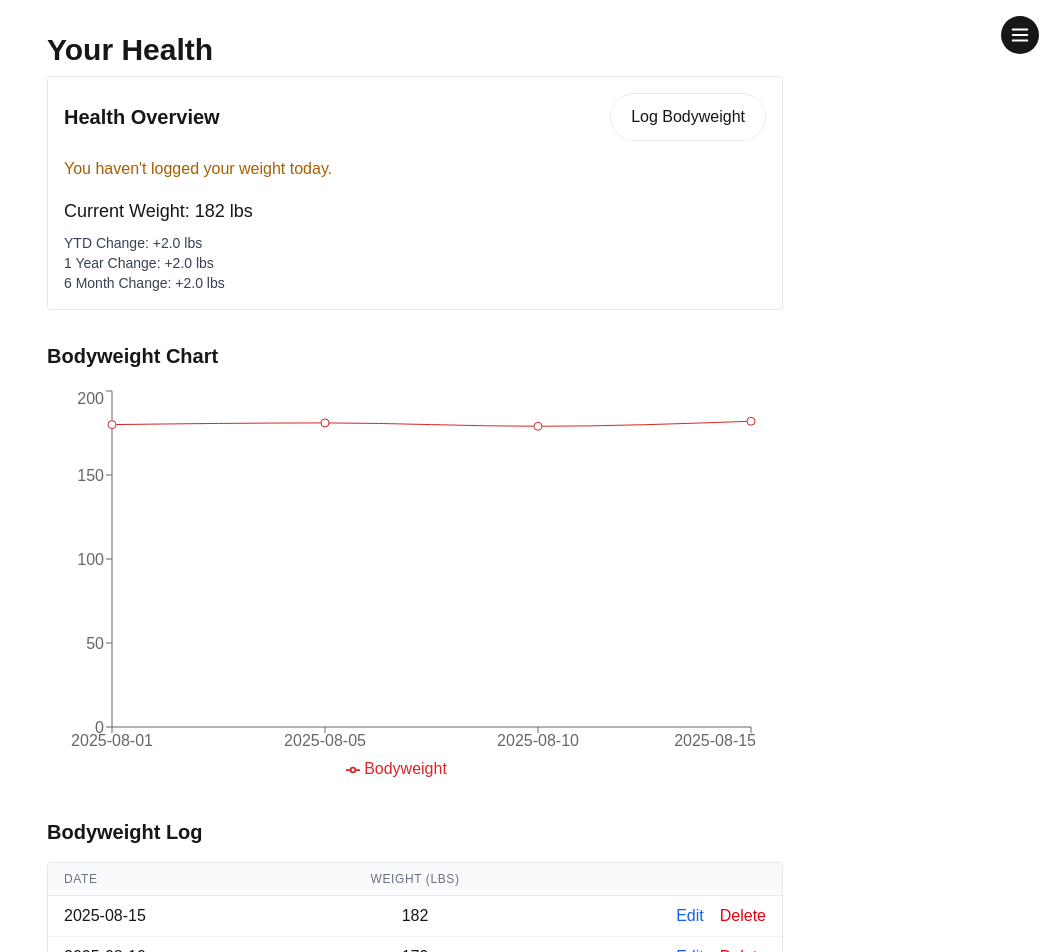
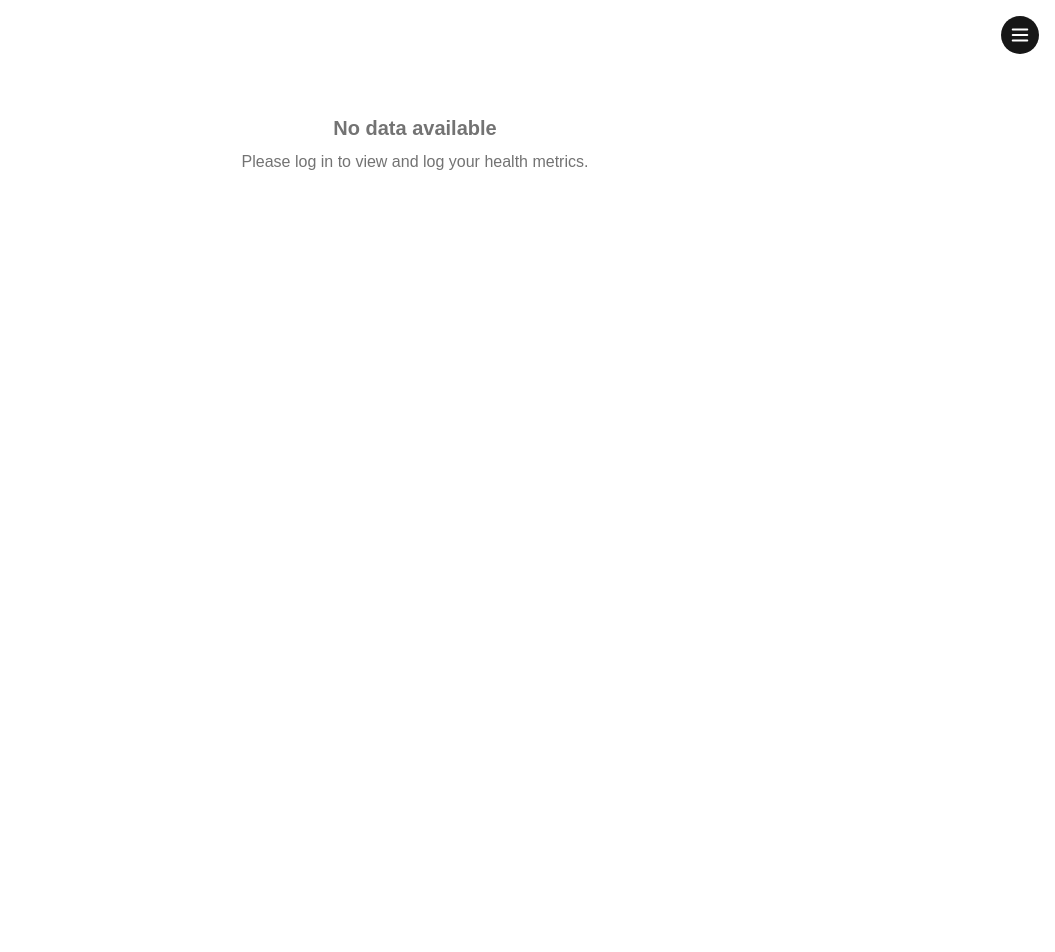
Before and after one commit to Mitchell-Conrad-20/workout-tracker, a Next.js app: page /health in a window 1280 px wide. Shown: the top 952 px of the page, without its empty margins (225-1280 px from the left). After the commit the page ends 800 px from the top, so only its background shows below. Built offline with nearby package versions, Linux system fonts and the light colour scheme.

Commit message:
completed weight metrics on health page

```diff
--- a/app/health/page.tsx
+++ b/app/health/page.tsx
@@ -1,118 +1,210 @@
+
 'use client';
 
-import React, { useState } from 'react';
+import React, { useEffect, useState, useMemo } from 'react';
+import { format } from 'date-fns';
 import Button from '@/components/Button';
 import Modal from '@/components/Modal';
-import Chart from '@/components/Chart';
 import Input from '@/components/Input';
+import supabase from '@/lib/supabase';
+import AuthModal from '@/components/AuthModal';
+import { useAuthModal } from '@/hooks/useAuthModal';
 import DatePicker from '@/components/DatePicker';
-import { format } from 'date-fns';
+import {
+  LineChart,
+  Line,
+  XAxis,
+  YAxis,
+  Tooltip,
+  ResponsiveContainer,
+} from 'recharts';
 
-// Mock bodyweight entry type
-interface BodyweightEntry {
+type HealthRow = {
   id: number;
-  weight: number;
-  date: string;
+  user_id: string;
+  date: string;            // YYYY-MM-DD
+  bodyweight_kg: number | null;
+  notes: string | null;
+  created_at: string;
+};
+
+const KG_PER_LB = 0.45359237;
+
+export default function HealthPage() {
+  const { open, setOpen, isAuthenticated } = useAuthModal();
+
+  const [selectedDate, setSelectedDate] = useState<string>(() => {
+    const d = new Date();
+    const m = `${d.getMonth() + 1}`.padStart(2, '0');
+    const day = `${d.getDate()}`.padStart(2, '0');
+    return `${d.getFullYear()}-${m}-${day}`;
+  });
+  const [unit, setUnit] = useState<'lb' | 'kg'>('lb');
+  const [weightInput, setWeightInput] = useState<string>('');
+  const [notes, setNotes] = useState<string>('');
+  const [history, setHistory] = useState<HealthRow[]>([]);
+  const [loading, setLoading] = useState<boolean>(true);
+  const [saving, setSaving] = useState<boolean>(false);
+  const [msg, setMsg] = useState<string>('');
+  const [err, setErr] = useState<string>('');
+
+  const weightAsKg = useMemo(() => {
+    const n = Number(weightInput);
+    if (!Number.isFinite(n) || n <= 0) return null;
+    return unit === 'lb' ? n * KG_PER_LB : n;
+  }, [weightInput, unit]);
+
+  useEffect(() => {
+    (async () => {
+      setLoading(true);
+      setErr('');
+      setMsg('');
+
+      const { data: auth } = await supabase.auth.getUser();
+      const userId = auth.user?.id;
+      if (!userId) {
+        setHistory([]);
+        setLoading(false);
+        return;
       }
 
-export default function Health() {
-  // Mock state for bodyweight entries
-  const [bodyweights, setBodyweights] = useState<BodyweightEntry[]>([
-    { id: 1, weight: 180, date: '2025-08-01' },
-    { id: 2, weight: 181, date: '2025-08-05' },
-    { id: 3, weight: 179, date: '2025-08-10' },
-    { id: 4, weight: 182, date: '2025-08-15' },
-  ]);
-  const [isModalOpen, setIsModalOpen] = useState(false);
-  const [weightInput, setWeightInput] = useState('');
-  const [dateInput, setDateInput] = useState(format(new Date(), 'yyyy-MM-dd'));
-  // Edit modal state
-  const [editModalOpen, setEditModalOpen] = useState(false);
-  const [editId, setEditId] = useState<number | null>(null);
-  const [editWeight, setEditWeight] = useState('');
-  const [editDate, setEditDate] = useState(format(new Date(), 'yyyy-MM-dd'));
+      const { data: recent, error: recentErr } = await supabase
+        .from('health_metrics')
+        .select('*')
+        .eq('user_id', userId)
+        .order('date', { ascending: false })
+        .limit(30);
 
-  // Add new bodyweight entry
-  const handleAddWeight = () => {
-    if (!weightInput) return;
-    setBodyweights([
-      ...bodyweights,
-      {
-        id: bodyweights.length > 0 ? Math.max(...bodyweights.map(b => b.id)) + 1 : 1,
-        weight: parseFloat(weightInput),
-        date: dateInput,
-      },
-    ]);
+      if (recentErr) {
+        setErr(recentErr.message);
+        setHistory([]);
+        setLoading(false);
+        return;
+      }
+
+      setHistory(recent ?? []);
+
+      const found = (recent ?? []).find(r => (r.date || '').slice(0, 10) === selectedDate);
+      if (found) {
+        const kg = found.bodyweight_kg;
+        if (kg != null) {
+          const uiVal = unit === 'lb' ? kg / KG_PER_LB : kg;
+          setWeightInput(String(Math.round(uiVal * 100) / 100));
+        } else {
           setWeightInput('');
-    setDateInput(format(new Date(), 'yyyy-MM-dd'));
-    setIsModalOpen(false);
+        }
+        setNotes(found.notes ?? '');
+      } else {
+        setWeightInput('');
+        setNotes('');
+      }
+
+      setLoading(false);
+    })();
+  }, [selectedDate, unit]);
+
+  const handleSave = async () => {
+    setSaving(true);
+    setMsg('');
+    setErr('');
+
+    const {
+      data: { user },
+      error: userErr,
+    } = await supabase.auth.getUser();
+
+    if (userErr || !user) {
+      setErr('You must be signed in to save.');
+      setSaving(false);
+      return;
+    }
+
+    const payload = {
+      user_id: user.id,
+      date: selectedDate,
+      bodyweight_kg: weightAsKg,
+      notes: notes?.trim() || null,
     };
 
-  // Remove a bodyweight entry
-  const handleDelete = (id: number) => {
-    setBodyweights(bodyweights.filter(entry => entry.id !== id));
+    const { error } = await supabase
+      .from('health_metrics')
+      .upsert(payload, { onConflict: 'user_id,date' });
+
+    if (error) setErr(error.message);
+    else {
+      setMsg('Saved');
+      const { data: refreshed } = await supabase
+        .from('health_metrics')
+        .select('*')
+        .eq('user_id', user.id)
+        .order('date', { ascending: false })
+        .limit(30);
+      setHistory(refreshed ?? []);
+    }
+
+    setSaving(false);
   };
 
-  // Open edit modal for a record
-  const handleEditOpen = (entry: BodyweightEntry) => {
-    setEditId(entry.id);
-    setEditWeight(entry.weight.toString());
-    setEditDate(entry.date);
-    setEditModalOpen(true);
+  const handleDelete = async (id: number) => {
+    setMsg('');
+    setErr('');
+    const { error } = await supabase.from('health_metrics').delete().eq('id', id);
+    if (error) setErr(error.message);
+    else setHistory(prev => prev.filter(r => r.id !== id));
   };
 
-  // Save edit
-  const handleEditSave = () => {
-    if (!editId || !editWeight) return;
-    setBodyweights(bodyweights.map(entry =>
-      entry.id === editId ? { ...entry, weight: parseFloat(editWeight), date: editDate } : entry
-    ));
-    setEditModalOpen(false);
-    setEditId(null);
-    setEditWeight('');
-    setEditDate(format(new Date(), 'yyyy-MM-dd'));
+  const displayWeight = (kg: number | null) => {
+    if (kg == null) return '—';
+    const val = unit === 'lb' ? kg / KG_PER_LB : kg;
+    return `${Math.round(val * 10) / 10} ${unit}`;
   };
 
-  // Prepare chart data (add name and reps fields for Chart compatibility)
-  const chartData = bodyweights
-    .sort((a, b) => a.date.localeCompare(b.date))
-    .map((entry) => ({
-      ...entry,
-      name: 'Bodyweight',
-      reps: 1,
-      value: entry.weight,
+  // Format data for Recharts line chart
+  const chartData = useMemo(() => {
+    return [...history]
+      .sort((a, b) => (a.date > b.date ? 1 : -1))
+      .map(r => ({
+        date: r.date.slice(0, 10),
+        weight: r.bodyweight_kg != null
+          ? unit === 'lb'
+            ? Math.round((r.bodyweight_kg / KG_PER_LB) * 10) / 10
+            : Math.round(r.bodyweight_kg * 10) / 10
+          : null,
       }));
+  }, [history, unit]);
 
   return (
-    <div className="min-h-screen pt-4 pb-20 gap-16 sm:pb-20 font-[family-name:var(--font-geist-sans)]">
-      <main className="max-w-3xl mx-auto p-4 flex flex-col gap-[32px]">
-        <div className="w-full">
-          <div className="flex items-center w-full mb-2">
-            <h1 className="text-3xl font-semibold font-[family-name:var(--font-geist-mono)]">Your Health</h1>
-          </div>
+    <div className="p-4 max-w-3xl mx-auto">
+      <AuthModal open={open} onClose={() => setOpen(false)} />
+      {isAuthenticated ? (
+        <>
+          <h1 className="text-2xl font-bold mb-4">Health</h1>
+
+          {msg && <p className="mb-2 text-sm text-blue-600 dark:text-blue-400">{msg}</p>}
+          {err && <p className="mb-2 text-sm text-red-600 dark:text-red-400">{err}</p>}
 
           {/* Health Overview Section */}
-
-          <section className="w-full rounded border border-gray-200 dark:border-neutral-700 bg-white dark:bg-neutral-900 mb-8 p-4 flex flex-col gap-2">
-            <div className="flex flex-col sm:flex-row items-start sm:items-center justify-between mb-2 gap-2">
-              <h2 className="text-xl font-semibold">Health Overview</h2>
-              <Button dark onClick={() => setIsModalOpen(true)} className="w-full sm:w-auto">
+          <section className="w-full rounded-xl bg-white dark:bg-neutral-900 mb-8 p-6 flex flex-col gap-4 shadow-sm border border-gray-100 dark:border-neutral-800">
+            <div className="flex flex-col sm:flex-row items-start sm:items-center justify-between gap-4 mb-3">
+              <h2 className="text-2xl font-bold tracking-tight">Health Overview</h2>
+              <Button dark onClick={() => setSaving(true)} className="w-full sm:w-auto text-base font-semibold py-2 px-6 rounded-full">
                 Log Bodyweight
               </Button>
             </div>
             {/* Reminder */}
             {(() => {
               const today = format(new Date(), 'yyyy-MM-dd');
-              const todayEntry = bodyweights.find(bw => bw.date === today);
-              if (todayEntry) {
+              const todayEntry = history.find(bw => (bw.date || '').slice(0, 10) === today);
+              if (todayEntry && todayEntry.bodyweight_kg != null) {
+                const weight = unit === 'lb' ? (todayEntry.bodyweight_kg / KG_PER_LB).toFixed(1) : todayEntry.bodyweight_kg.toFixed(1);
                 return (
-                  <div className="text-green-700 dark:text-green-400 font-medium mb-2">
-                    You logged your weight at {todayEntry.weight} lbs today.
+                  <div className="rounded bg-green-50 dark:bg-green-900/30 text-green-700 dark:text-green-300 font-medium px-4 py-2 mb-1">
+                    You logged your weight at {weight} {unit} today.
                   </div>
                 );
               } else {
                 return (
-                  <div className="text-yellow-700 dark:text-yellow-400 font-medium mb-2">
+                  <div className="rounded bg-yellow-50 dark:bg-yellow-900/30 text-yellow-700 dark:text-yellow-300 font-medium px-4 py-2 mb-1">
                     You haven't logged your weight today.
                   </div>
                 );
@@ -120,16 +212,19 @@ export default function Health() {
             })()}
 
             {/* Current Weight */}
-            <div className="text-lg font-medium">
-              Current Weight: {bodyweights.length > 0 ? bodyweights[bodyweights.length - 1].weight + ' lbs' : 'N/A'}
+            <div className="flex flex-col sm:flex-row sm:items-center gap-2">
+              <span className="text-base text-gray-500 dark:text-gray-400">Current Weight</span>
+              <span className="text-2xl font-semibold tracking-tight">
+                {history.length > 0 && history[0].bodyweight_kg != null ? (unit === 'lb' ? (history[0].bodyweight_kg / KG_PER_LB).toFixed(1) + ' lb' : history[0].bodyweight_kg.toFixed(1) + ' kg') : 'N/A'}
+              </span>
             </div>
 
             {/* Weight Change Stats */}
-            <div className="text-sm text-gray-700 dark:text-gray-300">
+            <div className="grid grid-cols-1 sm:grid-cols-3 gap-2 mt-2">
               {(() => {
-                if (bodyweights.length === 0) return null;
+                if (history.length === 0) return null;
                 const today = format(new Date(), 'yyyy-MM-dd');
-                const sorted = [...bodyweights].sort((a, b) => a.date.localeCompare(b.date));
+                const sorted = [...history].sort((a, b) => a.date.localeCompare(b.date));
                 const current = sorted[sorted.length - 1];
                 // Find YTD (since Jan 1 this year)
                 const jan1 = today.slice(0, 4) + '-01-01';
@@ -140,118 +235,138 @@ export default function Health() {
                 // 6 months ago
                 const sixMoAgo = format(new Date(new Date(today).setMonth(new Date(today).getMonth() - 6)), 'yyyy-MM-dd');
                 const sixMo = [...sorted].reverse().find(bw => bw.date <= sixMoAgo) || sorted[0];
+                const getWeight = (bw: any) => bw.bodyweight_kg != null ? (unit === 'lb' ? bw.bodyweight_kg / KG_PER_LB : bw.bodyweight_kg) : null;
+                const currentW = getWeight(current);
+                const ytdW = getWeight(ytd);
+                const oneYearW = getWeight(oneYear);
+                const sixMoW = getWeight(sixMo);
                 return (
                   <>
-                    <div>YTD Change: <span>{(current.weight - ytd.weight > 0 ? '+' : (current.weight - ytd.weight < 0 ? '-' : ''))}{Math.abs(current.weight - ytd.weight).toFixed(1)} lbs</span></div>
-                    <div>1 Year Change: <span>{(current.weight - oneYear.weight > 0 ? '+' : (current.weight - oneYear.weight < 0 ? '-' : ''))}{Math.abs(current.weight - oneYear.weight).toFixed(1)} lbs</span></div>
-                    <div>6 Month Change: <span>{(current.weight - sixMo.weight > 0 ? '+' : (current.weight - sixMo.weight < 0 ? '-' : ''))}{Math.abs(current.weight - sixMo.weight).toFixed(1)} lbs</span></div>
+                    <div className="rounded bg-gray-50 dark:bg-neutral-800/60 p-3 flex flex-col items-center">
+                      <span className="text-xs text-gray-500 dark:text-gray-400 mb-1">YTD Change</span>
+                      <span className="text-lg font-semibold">
+                        {currentW != null && ytdW != null ? (currentW - ytdW > 0 ? '+' : (currentW - ytdW < 0 ? '-' : '')) + Math.abs(currentW - ytdW).toFixed(1) + ' ' + unit : 'N/A'}
+                      </span>
+                    </div>
+                    <div className="rounded bg-gray-50 dark:bg-neutral-800/60 p-3 flex flex-col items-center">
+                      <span className="text-xs text-gray-500 dark:text-gray-400 mb-1">1 Year Change</span>
+                      <span className="text-lg font-semibold">
+                        {currentW != null && oneYearW != null ? (currentW - oneYearW > 0 ? '+' : (currentW - oneYearW < 0 ? '-' : '')) + Math.abs(currentW - oneYearW).toFixed(1) + ' ' + unit : 'N/A'}
+                      </span>
+                    </div>
+                    <div className="rounded bg-gray-50 dark:bg-neutral-800/60 p-3 flex flex-col items-center">
+                      <span className="text-xs text-gray-500 dark:text-gray-400 mb-1">6 Month Change</span>
+                      <span className="text-lg font-semibold">
+                        {currentW != null && sixMoW != null ? (currentW - sixMoW > 0 ? '+' : (currentW - sixMoW < 0 ? '-' : '')) + Math.abs(currentW - sixMoW).toFixed(1) + ' ' + unit : 'N/A'}
+                      </span>
+                    </div>
                   </>
                 );
               })()}
             </div>
           </section>
 
-          <h2 className="text-xl font-semibold mb-4">Bodyweight Chart</h2>
-
-          {/* Chart */}
-          <div className="w-full">
-            <Chart
-              data={chartData}
-              defaultMetric="weight"
-            />
-          </div>
-
-          {/* Logbook/history */}
-          <div className="w-full mt-8">
-            <h2 className="text-xl font-semibold mb-4">Bodyweight Log</h2>
-            <div className="rounded border border-gray-200 dark:border-neutral-700 bg-white dark:bg-neutral-900">
-              {/* Header row */}
-              <div className="flex px-4 py-2 bg-gray-50 dark:bg-neutral-800 border-b border-gray-200 dark:border-neutral-700 text-xs font-medium text-gray-500 dark:text-gray-300 uppercase tracking-wider">
-                <div className="w-1/3">Date</div>
-                <div className="w-1/3 flex justify-center text-center">Weight (lbs)</div>
-                <div className="w-1/3"></div>
-              </div>
-              {/* Data rows */}
-              {[...chartData].reverse().map((entry) => (
-                <div key={entry.id} className="flex px-4 py-2 items-center border-b border-gray-100 dark:border-neutral-800 last:border-b-0">
-                  <div className="w-1/3 whitespace-nowrap">{entry.date}</div>
-                  <div className="w-1/3 whitespace-nowrap flex justify-center text-center">{entry.weight}</div>
-                  <div className="w-1/3 flex gap-4 items-center ml-auto justify-end">
-                    <span
-                      className="text-blue-600 hover:underline cursor-pointer"
-                      onClick={() => handleEditOpen(entry)}
-                    >
-                      Edit
-                    </span>
-                    <span
-                      className="text-red-600 hover:underline cursor-pointer"
-                      onClick={() => handleDelete(entry.id)}
-                    >
-                      Delete
-                    </span>
-                  </div>
-                </div>
-              ))}
-            </div>
-          </div>
-
-          {/* Modal for editing bodyweight */}
-          {editModalOpen && (
-            <Modal open={editModalOpen} onClose={() => setEditModalOpen(false)}>
-              <h2 className="text-lg font-semibold mb-4">Edit Bodyweight</h2>
-              <form className="flex flex-col gap-4" onSubmit={e => { e.preventDefault(); handleEditSave(); }}>
-                <Input
-                  dark
-                  type="number"
-                  placeholder="Weight (lbs)"
-                  value={editWeight}
-                  onChange={(e: React.ChangeEvent<HTMLInputElement>) => setEditWeight(e.target.value)}
-                />
-                <DatePicker
-                  value={editDate}
-                  onChange={setEditDate}
-                />
+          {/* Modal for logging bodyweight */}
+          {saving && (
+            <Modal open={saving} onClose={() => setSaving(false)}>
+              <h2 className="text-lg font-semibold mb-4">Log Bodyweight</h2>
+              <form className="flex flex-col gap-4" onSubmit={(e) => { e.preventDefault(); handleSave(); }}>
+                <Input dark type="number" placeholder="Weight" value={weightInput} onChange={e => setWeightInput(e.target.value)} />
+                <DatePicker value={selectedDate} onChange={setSelectedDate} />
                 <div className="flex justify-end gap-2 mt-2">
-                  <Button dark type="button" onClick={() => setEditModalOpen(false)}>
-                    Cancel
-                  </Button>
-                  <Button type="submit">
-                    Save
-                  </Button>
+                  <Button dark type="button" onClick={() => setSaving(false)}>Cancel</Button>
+                  <Button type="submit">Log</Button>
                 </div>
               </form>
             </Modal>
           )}
 
-          {/* Modal for logging bodyweight */}
-          {isModalOpen && (
-            <Modal open={isModalOpen} onClose={() => setIsModalOpen(false)}>
-              <h2 className="text-lg font-semibold mb-4">Log Bodyweight</h2>
-              <form className="flex flex-col gap-4" onSubmit={e => { e.preventDefault(); handleAddWeight(); }}>
-                <Input
-                  dark
-                  type="number"
-                  placeholder="Weight (lbs)"
-                  value={weightInput}
-                  onChange={(e: React.ChangeEvent<HTMLInputElement>) => setWeightInput(e.target.value)}
+          {/* Chart */}
+          <div className="bg-white dark:bg-neutral-900 rounded-xl p-4 mb-6">
+            <h2 className="text-lg font-semibold mb-3">Weight Chart</h2>
+            <div className="h-[400px] w-full">
+              <ResponsiveContainer width="99%" height="100%">
+                <LineChart data={chartData}>
+                  <XAxis dataKey="date" />
+                  <YAxis />
+                  <Tooltip
+                    contentStyle={{
+                      background: 'rgba(30,41,59,0.95)',
+                      border: 'none',
+                      borderRadius: 12,
+                      color: '#fff',
+                      boxShadow: '0 2px 8px 0 rgba(0,0,0,0.10)',
+                      padding: '12px 16px',
+                      fontSize: 15,
+                    }}
+                    labelStyle={{ color: '#cbd5e1', fontWeight: 500, fontSize: 13, marginBottom: 4 }}
+                    itemStyle={{ color: '#fff', fontWeight: 600, fontSize: 15 }}
+                    formatter={(value, name) => [`${value}`, name === 'weight' ? 'Bodyweight' : name]}
+                    labelFormatter={label => `Date: ${label}`}
                   />
-                <DatePicker
-                  value={dateInput}
-                  onChange={setDateInput}
+                  <Line
+                    type="monotone"
+                    dataKey="weight"
+                    name="Bodyweight"
+                    stroke="hsl(200, 70%, 50%)"
+                    dot={{ r: 4 }}
+                    activeDot={{ r: 6, stroke: '#000', strokeWidth: 2 }}
+                    connectNulls
                   />
-                <div className="flex justify-end gap-2 mt-2">
-                  <Button dark type="button" onClick={() => setIsModalOpen(false)}>
-                    Cancel
-                  </Button>
-                  <Button type="submit">
-                    Log
-                  </Button>
+                </LineChart>
+              </ResponsiveContainer>
             </div>
-              </form>
-            </Modal>
+          </div>
+
+          {/* Recent entries */}
+          <div className="bg-white dark:bg-neutral-900 rounded-xl p-4">
+            <h2 className="text-lg font-semibold mb-3"></h2>
+            {loading ? (
+              <p className="text-sm text-neutral-500">Loading…</p>
+            ) : history.length === 0 ? (
+              <p className="text-sm text-neutral-500">No entries yet.</p>
+            ) : (
+              <ul className="divide-y divide-black/[.06] dark:divide-white/[.1]">
+                {history.map((row) => (
+                  <li key={row.id} className="py-3 flex items-center justify-between gap-4">
+                    <div>
+                      <div className="font-medium">{(row.date || '').slice(0, 10)}</div>
+                      <div className="text-sm text-neutral-600 dark:text-neutral-400">
+                        {displayWeight(row.bodyweight_kg)}
+                        {row.notes ? ` · ${row.notes}` : ''}
+                      </div>
+                    </div>
+                    <div className="flex gap-3">
+                      <button
+                        onClick={() => {
+                          setWeightInput(row.bodyweight_kg ? (unit === 'lb' ? (row.bodyweight_kg / KG_PER_LB).toFixed(2) : row.bodyweight_kg.toString()) : '');
+                          setNotes(row.notes || '');
+                          setSelectedDate((row.date || '').slice(0, 10));
+                          setSaving(true);
+                        }}
+                        className="text-sm text-blue-600 hover:underline"
+                      >
+                        Edit
+                      </button>
+                      <button
+                        onClick={() => handleDelete(row.id)}
+                        className="text-sm text-red-600 hover:underline"
+                      >
+                        Delete
+                      </button>
+                    </div>
+                  </li>
+                ))}
+              </ul>
             )}
           </div>
-      </main>
+        </>
+      ) : (
+        <div className="flex flex-col items-center justify-center h-64 text-neutral-500">
+          <h2 className="text-xl font-semibold mb-2">No data available</h2>
+          <p>Please log in to view and log your health metrics.</p>
+        </div>
+      )}
     </div>
   );
 }
```
Lines whose indentation alone changed are shown as unchanged.
